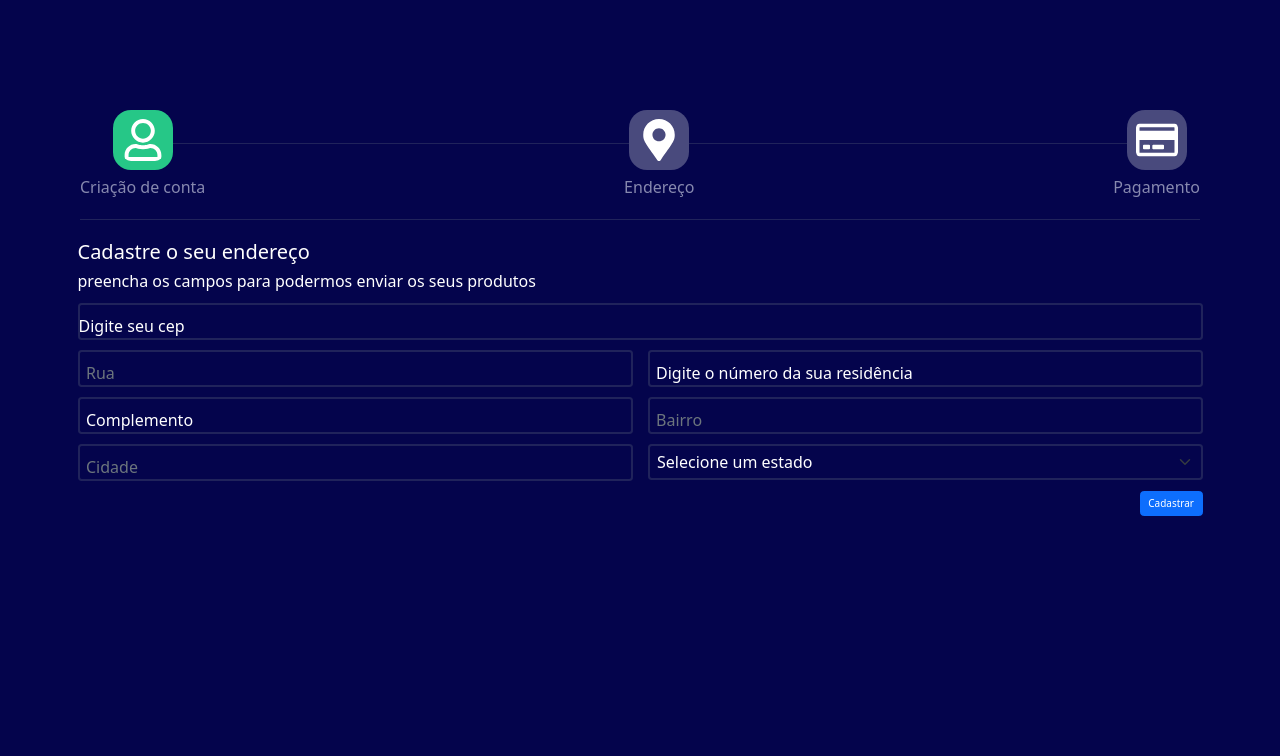
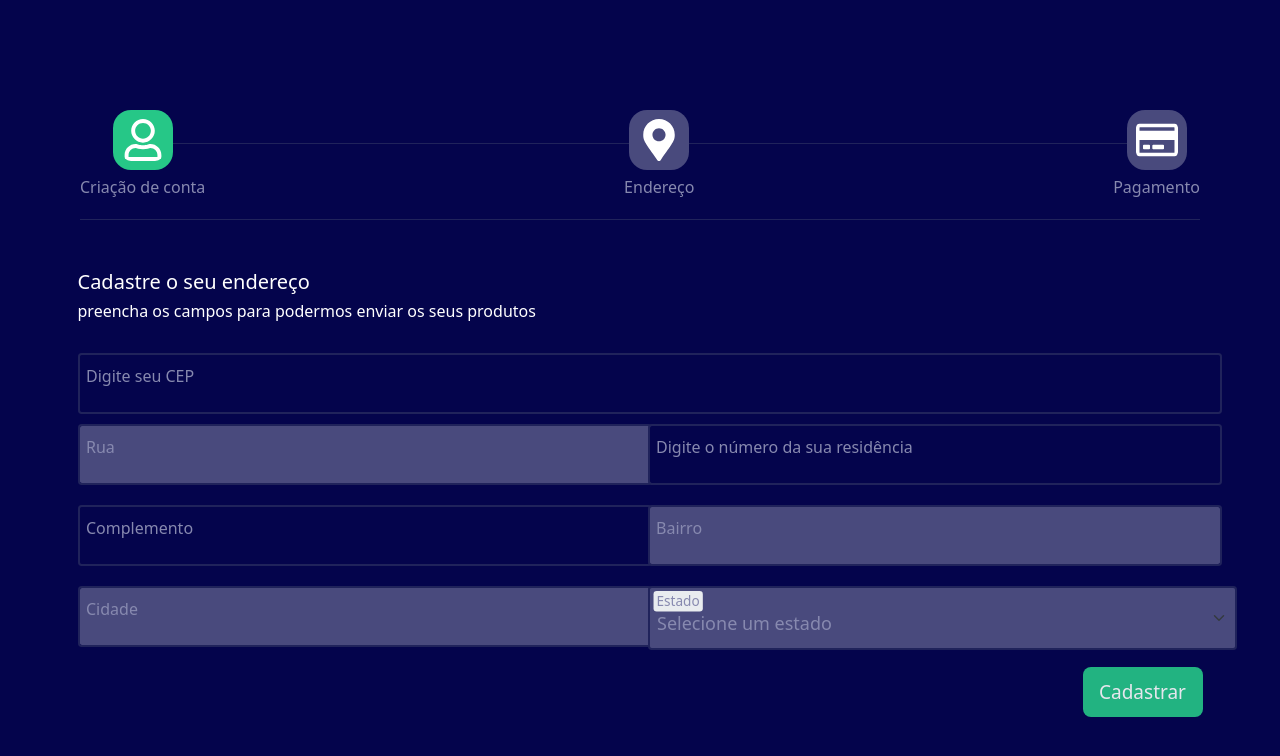
Before and after one commit to Rai-vaz/dynamic-address, a React (Vite) app: page / in a window 1280 px wide. Shown: the top 756 px of the page. Built offline with nearby package versions, Linux system fonts and the light colour scheme.

Commit message:
adicionando api

```diff
--- a/src/App.jsx
+++ b/src/App.jsx
@@ -1,3 +1,4 @@
+import {useState} from 'react'
 import Loader from './components/Loader'
 import Message from './components/Message'
 import HeaderForm from './components/HeaderForm'
@@ -5,13 +6,14 @@ import Form from './components/MyForm'
 import './css/App.css'
 
 function App() {
+  const [toggleLoader, setToggleLoader] = useState(false)
 
   return (
     <div className="App">
 
-      <div className='container-content hide'>
+      <div className={`container-content ${toggleLoader ? '' : 'hide'}`}>
+        <Message/>
         <Loader/>
-        <Message/>
       </div>
 
       <HeaderForm/>
--- a/src/components/MyForm.jsx
+++ b/src/components/MyForm.jsx
@@ -1,101 +1,149 @@
-import { Form, Row, Col, Button } from 'react-bootstrap'
+import { FloatingLabel, Form, Row, Col } from 'react-bootstrap'
+import {useState, useRef} from 'react'
 import '../css/Form.css'
 
 
-const MyForm = () => {
+const MyForm = ({setToggleLoader}) => {
+
+  const [cep, setCep] = useState('')
+  const [address, setAddress] = useState({Rua:'', Cidade:'', Bairro:'', Estado:''})
+  const inputCepRef = useRef('')
+
+  const handleKeyUp = (e) => {
+    const onlyNumbers = /[0-9]/
+
+    if(!onlyNumbers.test(e.key)){
+      e.preventDefault()
+      return
+    }
+
+    //setCep(e.target.value)
+  }
+
+  const getAddress = (cepNumber) => {
+    inputCepRef.current.blur()
+    setToggleLoader(true)
+
+    const apiUrl = `https://viacep.com.br/ws/${cepNumber}/json/`
+    fetch(apiUrl)
+    .then(resp => resp.json()
+      .then(data => {
+        setToggleLoader(false)
+        setAddress({Rua: data.logradouro, Bairro: data.bairro, Cidade:data.localidade, Estado: data.uf})
+      })
+    )
+    .catch((error) => console.log('deu ruim '+ error))
+
+
+
+
+
+
+
+
+  }
+
+  cep.length === 8 && getAddress(cep)
+
+
+
   return (
     <div className="container">
       <h2>Cadastre o seu endereço</h2>
       <p>preencha os campos para podermos enviar os seus produtos</p>
-        <div className='order-form-container'>
+      <div id='form-container'>
         <form>
           <Row className='mb-3'>
-              <Form.Floating className='input'>
+            <Col>
+              <FloatingLabel controlId='cep' label='Digite seu CEP'>
                 <Form.Control
-                  id='cep'
+                  className='shadow-none address-info'
                   type='text'
-                  placeholder='Digite seu cep'
+                  placeholder='Digite seu CEP'
                   autoComplete='off'
                   minLength={8}
                   maxLength={8}
+                  name='cep'
+                  ref={inputCepRef}
+                  onKeyUp={handleKeyUp}
 
                 />
-                <label htmlFor='cep'>Digite seu cep</label>
-              </Form.Floating>
+              </FloatingLabel>
+            </Col>
           </Row>
           <Row className='mb-3'>
-              <Col md={6}>
-                <Form.Floating className='input'>
+            <Col md={6} className='mb-3'>
+              <FloatingLabel controlId='rua' label='Rua'>
                 <Form.Control
-                    id='rua'
+                  className='address-info'
                   type='text'
                   placeholder='Rua'
                   autoComplete='off'
                   disabled
                   required
                   name='address'
+                  value={address.Rua || ''}
                 />
-                  <label htmlFor='cep'>Rua</label>
-                </Form.Floating>
+              </FloatingLabel>
             </Col>
             <Col md={6}>
-                <Form.Floating className='input'>
+              <FloatingLabel controlId='number' label='Digite o número da sua residência'>
                 <Form.Control
-                    id='numero'
+                  className='shadow-none address-info'
                   type='number'
                   placeholder='Digite o número da sua residência'
                   autoComplete='off'
                   required
                   name='numberAddress'
                 />
-                  <label htmlFor='numero'>Digite o número da sua residência</label>
-                </Form.Floating>
+              </FloatingLabel>
             </Col>
           </Row>
           <Row className='mb-3'>
-              <Col md={6}>
-                <Form.Floating className='input'>
+            <Col md={6} className='mb-3'>
+              <FloatingLabel controlId='complement' label='Complemento'>
                 <Form.Control
-                    id='complement'
+                  className='shadow-none address-info'
                   type='text'
-                    placeholder='Complement'
+                  placeholder='Complemento'
                   autoComplete='off'
                   name='complement'
                 />
-                  <label htmlFor='complement'>Complemento</label>
-                </Form.Floating>
+              </FloatingLabel>
             </Col>
             <Col md={6}>
-                <Form.Floating className='input'>
+              <FloatingLabel controlId='neighborhood' label='Bairro'>
                 <Form.Control
-                    id='neighborhood'
-                    type='number'
+                  className='address-info'
+                  type='text'
                   placeholder='Bairro'
                   autoComplete='off'
                   required
-                    bairro='neighborhood'
+                  name='neighborhood'
                   disabled
+                  value={address.Bairro || ''}
+
                 />
-                  <label htmlFor='neighborhood'>Bairro</label>
-                </Form.Floating>
+              </FloatingLabel>
             </Col>
           </Row>
           <Row className='mb-3'>
-              <Col md={6}>
-                <Form.Floating className='input'>
+            <Col md={6} className='mb-3'>
+              <FloatingLabel controlId='city' label='Cidade'>
                 <Form.Control
-                    id='city'
+                  className='address-info'
                   type='text'
                   placeholder='Cidade'
                   autoComplete='off'
                   name='city'
                   disabled
+                  value={address.Cidade || ''}
                 />
-                  <label htmlFor='complement'>Cidade</label>
-                </Form.Floating>
+              </FloatingLabel>
             </Col>
             <Col md={6}>
-                <Form.Select id='input' disabled>
+              <FloatingLabel controlId='floatingSelect' label='Estado'>
+                <Form.Select className='shadow-none address-info' disabled value={address.Estado}>
                   <option value="">Selecione um estado</option>
                   <option value="AC">Acre</option>
                   <option value="AL">Alagoas</option>
@@ -125,16 +173,18 @@ const MyForm = () => {
                   <option value="SE">Sergipe</option>
                   <option value="TO">Tocantins</option>
                 </Form.Select>
+              </FloatingLabel>
             </Col>
           </Row>
           <Row>
-              <div className='d-flex justify-content-end'>
-                <Button as='input' type='submit' value='Cadastrar'/>
+            <div className='btn-register'>
+              <button type='submit'>Cadastrar</button>
             </div>
           </Row>
         </form>
 
       </div>
+
     </div>
   )
 }
--- a/src/css/App.css
+++ b/src/css/App.css
@@ -1,4 +1,4 @@
-.container-content{
+/*.container-content{
     position: fixed;
     top: 0;
     left: 0;
@@ -9,4 +9,4 @@
     align-items: center;
     justify-content: center;
     z-index: 100;
-}
+}*/
--- a/src/css/Form.css
+++ b/src/css/Form.css
@@ -1,13 +1,54 @@
-.container-form{
-    color: var(--text-color);
+.container{
+    margin-top: 3rem;
 }
 
+#form-container{
+    margin-top: 3rem;
+}
 
-.order-form-container .input input, select#input{
+#form-container .form-control, select#floatingSelect{
+    box-sizing: content-box;
     background-color: var(--bg-color);
     border: 2px solid var(--border-color);
     color: var(--primary-color);
     outline: none;
-    font-size: 1.6rem;
+    font-size: 1.8rem;
 
 }
+
+#form-container label, select#floatingSelect{
+    color: var(--text-color);
+}
+
+#form-container input:disabled,
+#form-container #floatingSelect{
+    background-color: var(--secondary-bg-color);
+    color: var(--text-color);
+}
+
+#form-container .form-floating input:focus{
+    border-color: var(--secondary-color);
+}
+
+.btn-register{
+    display: flex;
+    justify-content: flex-end;
+
+
+}
+
+.btn-register button{
+    background-color: var(--secondary-color);
+    border: none;
+    color: var(--primary-color);
+    height: 5rem;
+    width: 12rem;
+    font-size: 1.9rem;
+    border-radius: .8rem;
+    transition: .3s;
+    opacity: .9;
+}
+
+.btn-register button:hover{
+    opacity: 1;
+}
```
Lines whose indentation alone changed are shown as unchanged.
